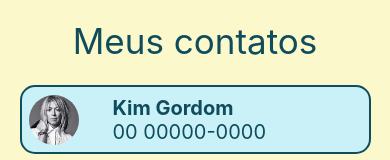
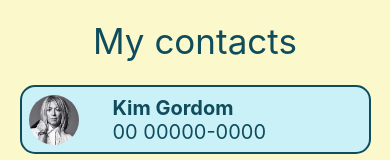
Before and after one commit to tatyana-jacques/phonebook-react-native, a React Native app: screen / in a window 390 px wide. Shown: the top 160 px of the page. Built offline with nearby package versions, Linux system fonts and the light colour scheme.

Commit message:
Change repository.

```diff
--- a/App.js
+++ b/App.js
@@ -93,11 +93,11 @@ export default function App() {
     <SafeAreaView style={styles.container}>
       <StatusBar backgroundColor={"#0f4c5c"} />
       <ScrollView showVerticalScrollIndicator={false}>
-        <Text style={styles.title}>Meus contatos</Text>
+        <Text style={styles.title}>My contacts</Text>
 
 
         {
-          myContacts.map((myContacts) => (<Contacts myContacts={myContacts} />))
+          myContacts.map((myContacts) => (<Contacts myContacts={myContacts} key={myContacts.id} />))
         }
 
       </ScrollView>
```
Also changed, not shown: assets/phonebook.jpg (added), 1 other file (tests, documents, lock files or other folders).
